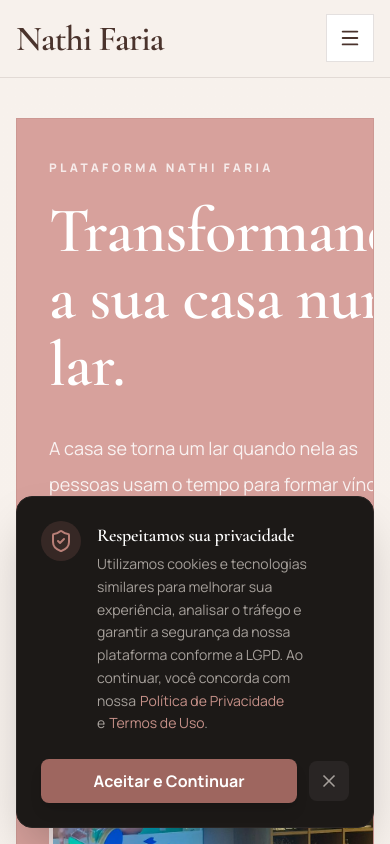
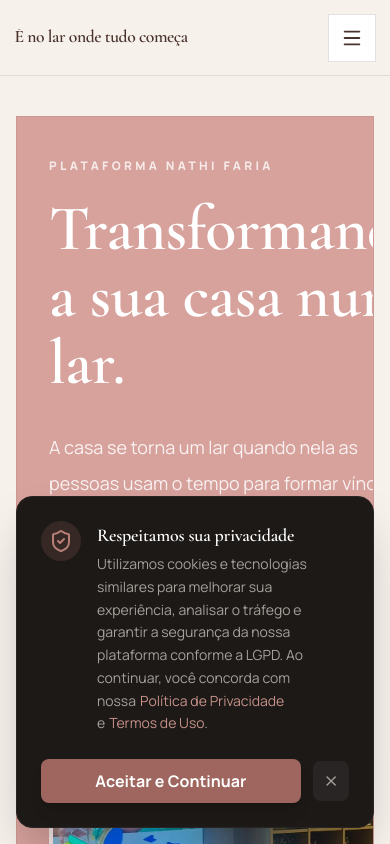
Before and after one commit to pedrofalconi-ux/plataforma-mulheres, a Next.js app in the folder app/: page / in a window 390 px wide. Shown: the top 844 px of the page. Built offline with nearby package versions, Linux system fonts and the light colour scheme.

Commit message:
Trava overflow mobile e atualiza marca

```diff
--- a/app/src/app/globals.css
+++ b/app/src/app/globals.css
@@ -36,6 +36,9 @@
 
 html {
   scroll-behavior: smooth;
+  width: 100%;
+  max-width: 100%;
+  overflow-x: hidden;
 }
 
 body {
@@ -43,6 +46,32 @@
   background: linear-gradient(180deg, #f7f1ec 0%, #f8f2ee 100%);
   color: var(--foreground);
   font-family: 'Manrope', system-ui, sans-serif;
+  width: 100%;
+  max-width: 100%;
+  overflow-x: hidden;
+}
+
+#__next,
+main,
+section,
+article,
+header,
+footer {
+  max-width: 100%;
+}
+
+*,
+*::before,
+*::after {
+  box-sizing: border-box;
+}
+
+img,
+video,
+canvas,
+svg,
+iframe {
+  max-width: 100%;
 }
 
 body::selection {
@@ -89,6 +118,7 @@
   margin: 0 auto;
   display: flex;
   max-width: 1320px;
+  width: 100%;
   align-items: center;
   justify-content: space-between;
   gap: 1.5rem;
@@ -295,5 +325,12 @@
 @media (max-width: 1024px) {
   .site-header-inner {
     padding: 0.9rem 1rem;
+    gap: 0.75rem;
   }
 }
+
+@media (max-width: 640px) {
+  .site-header-inner {
+    padding: 0.85rem 0.9rem;
+  }
+}
--- a/app/src/app/layout.tsx
+++ b/app/src/app/layout.tsx
@@ -21,11 +21,11 @@
 }>) {
   return (
     <html lang="pt-BR">
-      <body className="text-stone-900 antialiased">
+      <body className="overflow-x-hidden text-stone-900 antialiased">
         <AuthProvider>
-          <div className="min-h-screen flex flex-col">
+          <div className="flex min-h-screen max-w-full flex-col overflow-x-hidden">
             <Navbar />
-            <main className="motion-page flex-grow">
+            <main className="motion-page flex-grow overflow-x-hidden">
               {children}
             </main>
             <Footer />
--- a/app/src/components/layout/Navbar.tsx
+++ b/app/src/components/layout/Navbar.tsx
@@ -9,8 +9,10 @@
 
 function BrandMark() {
   return (
-    <div className="flex items-center gap-2">
-      <span className="font-serif text-[2.2rem] font-semibold leading-none tracking-tight text-primary-900">{BRAND_NAME}</span>
+    <div className="flex min-w-0 items-center gap-2">
+      <span className="line-clamp-2 font-serif text-[1.1rem] font-semibold leading-[0.95] tracking-tight text-primary-900 sm:text-[1.45rem] lg:text-[2.2rem]">
+        {BRAND_NAME}
+      </span>
     </div>
   );
 }
@@ -31,9 +33,9 @@
   const isActive = (href: string) => (href === '/' ? pathname === '/' : pathname === href || pathname.startsWith(`${href}/`));
 
   return (
-    <nav className="site-header sticky top-0 z-50">
+    <nav className="site-header sticky top-0 z-50 max-w-full overflow-x-hidden">
       <div className="site-header-inner">
-        <Link href="/" className="flex min-w-0 items-center">
+        <Link href="/" className="flex min-w-0 flex-1 items-center pr-2 lg:flex-none">
           <BrandMark />
         </Link>
 
@@ -82,7 +84,7 @@
           <button
             type="button"
             onClick={() => setIsOpen((current) => !current)}
-            className="border border-primary-900/15 bg-white p-3 text-primary-900 lg:hidden"
+            className="shrink-0 border border-primary-900/15 bg-white p-3 text-primary-900 lg:hidden"
             aria-label="Abrir menu"
           >
             {isOpen ? <X size={22} /> : <Menu size={22} />}
--- a/app/src/lib/constants.ts
+++ b/app/src/lib/constants.ts
@@ -1,6 +1,6 @@
 import { Course, NewsItem, ForumPost } from './types';
 
-export const BRAND_NAME = 'Nathi Faria';
+export const BRAND_NAME = 'É no lar onde tudo começa';
 export const BRAND_TAGLINE = 'Lar onde o coração se forma';
 export const BRAND_EMAIL = 'contato@nathifaria.com.br';
 
```
